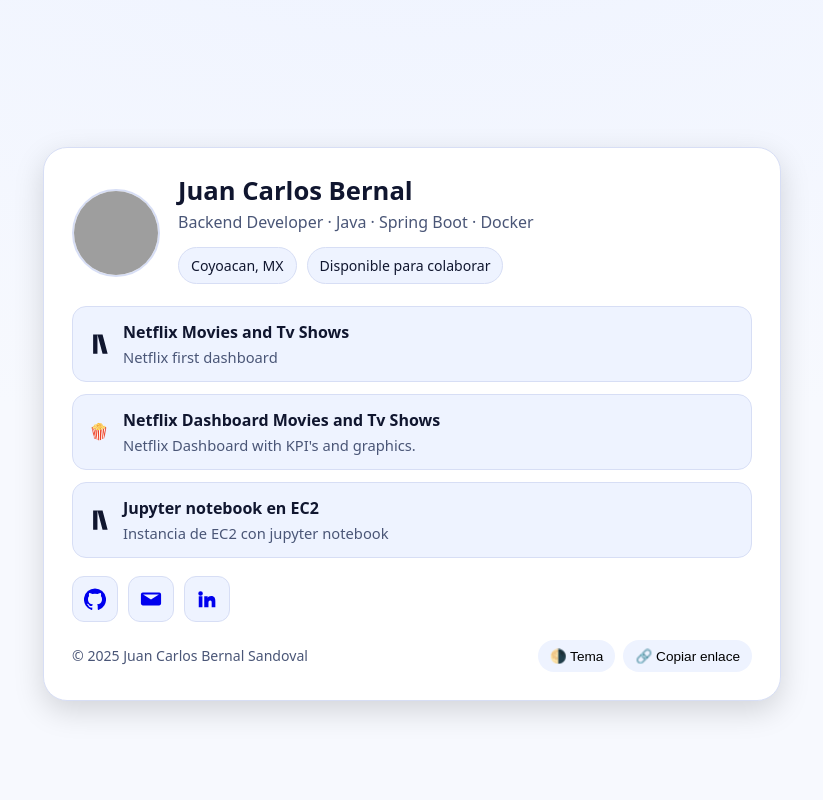
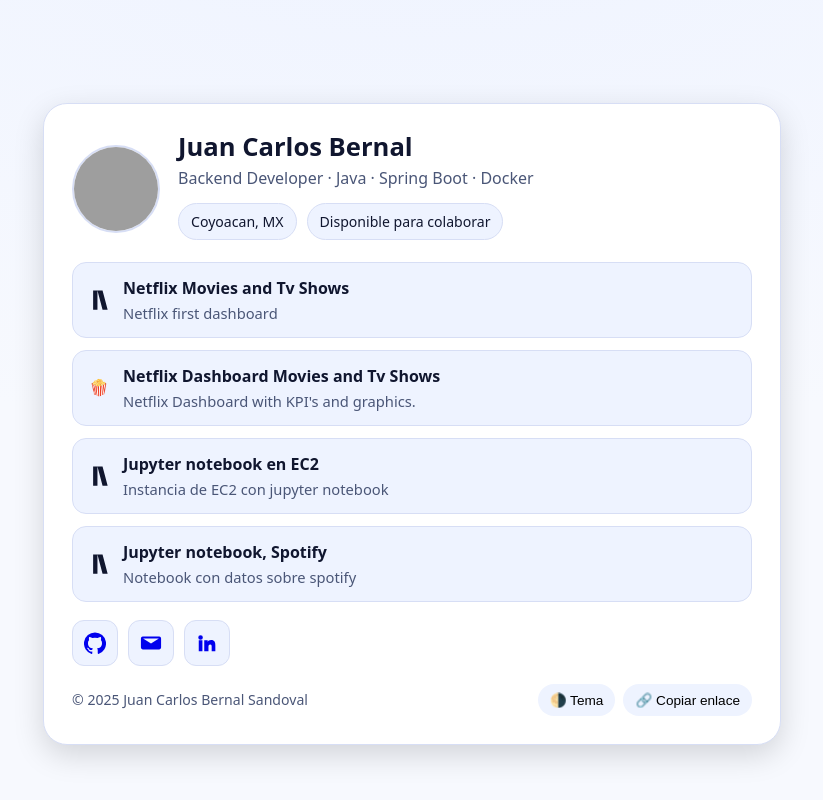
Before and after one commit to zotilrk/Juan_Carlos_Awsdata_Xideral, a plain HTML site: page index.html in a window 1280 px wide. Shown: the whole page, without its empty margins (228-1051 px from the left). Drawn offline with Linux system fonts and the light colour scheme; grey boxes are pictures that could not be loaded.

Commit message:
Update index.html

```diff
--- a/index.html
+++ b/index.html
@@ -142,6 +142,20 @@
           </div>
         </a>
 
+        <a class="link" href=" tareas/Jueves 21 de agosto/spotify_dashboard.html" target="_blank" rel="noopener">
+          <!-- Icono GitHub -->
+          <svg xmlns="http://www.w3.org/2000/svg" viewBox="0 0 512 512" width="22" height="22" fill="currentColor">
+  <path d="M315.3 32H196.7l118.6 448h118.6L315.3 32zM196.7 32H96v448h100.7V32z"/>
+</svg>
+
+          <div class="meta">
+            <span class="name">Jupyter notebook, Spotify</span>
+            <span class="desc">Notebook con datos sobre spotify</span>
+          </div>
+        </a>
+
+
+
 
       </section>
 
```
